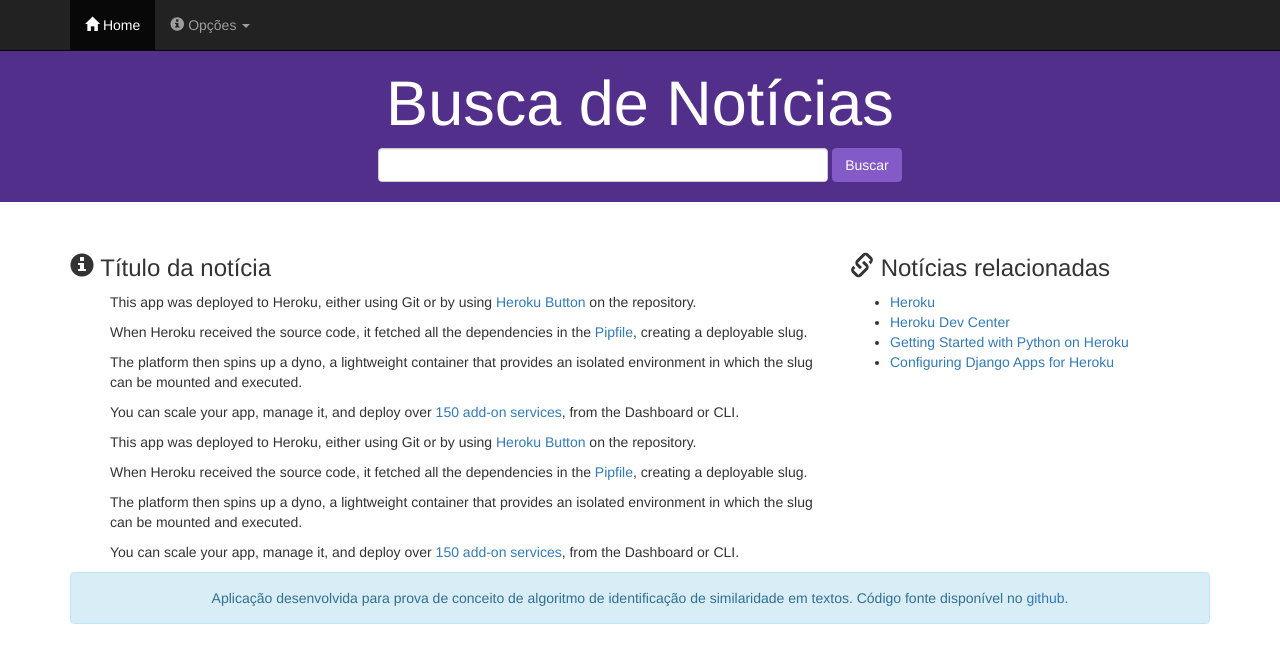
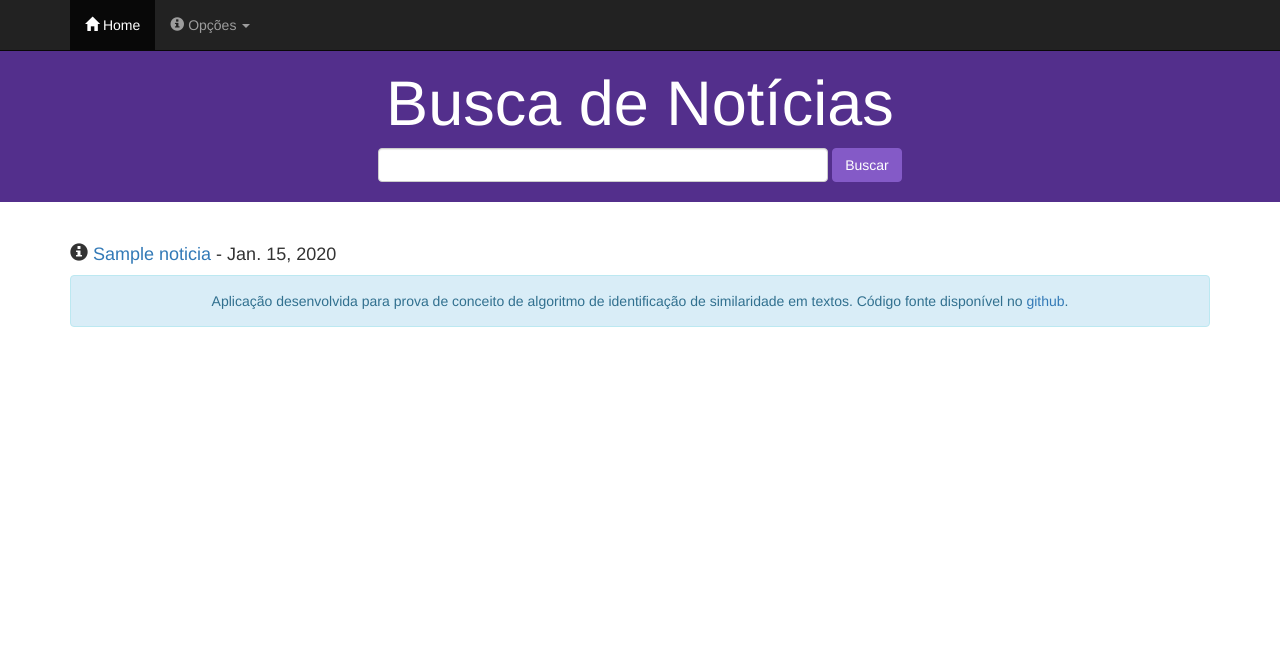
Before and after one commit to rodrigovilela/aed, a Django app: page / in a window 1280 px wide. Shown: the top 663 px of the page. Run offline with Django 3.2, Linux system fonts and the light colour scheme; tables that the repository leaves empty hold one stand-in row (values such as "Sample post"); some libraries are stand-ins or nearby versions.

Commit message:
Primeira versao do modelo e banco

```diff
--- a/gettingstarted/urls.py
+++ b/gettingstarted/urls.py
@@ -16,6 +16,8 @@ import hello.views
 
 urlpatterns = [
     path("", hello.views.index, name="index"),
+    path("buscar/", hello.views.buscar, name="buscar"),
+    path("trechos/", hello.views.trechos, name="trechos"),
     path("news/<int:id>", hello.views.news, name="news"),
     path("admin/", admin.site.urls),
 ]
--- /dev/null
+++ b/hello/forms.py
@@ -0,0 +1,5 @@
+from django import forms
+
+
+class BuscarNoticiaForm(forms.Form):
+    termo = forms.CharField(label='termo', max_length=500)
--- a/hello/templates/base.html
+++ b/hello/templates/base.html
@@ -1,3 +1,5 @@
+{% load staticfiles %}
+
 <!DOCTYPE html>
 <html>
 <head>
@@ -76,6 +78,27 @@
   </div>
 </nav>
 
+<div class="jumbotron text-center">
+  <div class="container">
+    <!--
+    <a href="/" class="lang-logo">
+      <img src="{% static 'lang-logo.png'%}">
+    </a>
+    -->
+    <h1>Busca de Notícias</h1>
+    <!--
+    <p>This is a sample Python application deployed to Heroku. It's a reasonably simple app - but a good foundation for understanding how to get the most out of the Heroku platform.</p>
+    <a type="button" class="btn btn-lg btn-default" href="https://devcenter.heroku.com/articles/getting-started-with-python"><span class="glyphicon glyphicon-flash"></span> Getting Started with Python</a>
+    <a type="button" class="btn btn-lg btn-primary" href="https://github.com/heroku/python-getting-started"><span class="glyphicon glyphicon-download"></span> Source on GitHub</a>
+    -->
+    <form action="/buscar/" method="post" class="form-inline">
+      {% csrf_token %}
+      <input type="text" id="termo" class="form-control form-control-lg" name="termo" size="50" maxlength="500" value="{{ termo }}"/>
+      <button type="submit" class="btn btn-primary mb-2">Buscar</button>
+    </form>
+  </div>
+</div>
+
 {% block content %}{% endblock %}
 
 </body>
--- a/hello/templates/index.html
+++ b/hello/templates/index.html
@@ -3,25 +3,6 @@
 
 {% block content %}
 
-<div class="jumbotron text-center">
-  <div class="container">
-    <!--
-    <a href="/" class="lang-logo">
-      <img src="{% static 'lang-logo.png'%}">
-    </a>
-    -->
-    <h1>Busca de Notícias</h1>
-    <!--
-    <p>This is a sample Python application deployed to Heroku. It's a reasonably simple app - but a good foundation for understanding how to get the most out of the Heroku platform.</p>
-    <a type="button" class="btn btn-lg btn-default" href="https://devcenter.heroku.com/articles/getting-started-with-python"><span class="glyphicon glyphicon-flash"></span> Getting Started with Python</a>
-    <a type="button" class="btn btn-lg btn-primary" href="https://github.com/heroku/python-getting-started"><span class="glyphicon glyphicon-download"></span> Source on GitHub</a>
-    -->
-    <form class="form-inline">
-      <input type="text" id="termo" class="form-control form-control-lg" name="termo" size="50"/>
-      <button type="submit" class="btn btn-primary mb-2">Buscar</button>
-    </form>
-  </div>
-</div>
 <div class="container">
 <!--
   <div class="alert alert-info text-center" role="alert">
@@ -29,32 +10,13 @@
   </div>
   <hr>
 -->
+  {% for noticia in noticias %}
   <div class="row">
     <div class="col-md-8">
-      <h3><span class="glyphicon glyphicon-info-sign"></span> Título da notícia</h3>
-      <ul>
-        <p>This app was deployed to Heroku, either using Git or by using <a href="https://github.com/heroku/python-getting-started">Heroku Button</a> on the repository.</p>
-
-        <p>When Heroku received the source code, it fetched all the dependencies in the <a href="https://github.com/heroku/python-getting-started/blob/master/Pipfile">Pipfile</a>, creating a deployable slug.</p>
-        <p>The platform then spins up a dyno, a lightweight container that provides an isolated environment in which the slug can be mounted and executed.</p>
-        <p>You can scale your app, manage it, and deploy over <a href="https://addons.heroku.com/">150 add-on services</a>, from the Dashboard or CLI.</p>
-        <p>This app was deployed to Heroku, either using Git or by using <a href="https://github.com/heroku/python-getting-started">Heroku Button</a> on the repository.</p>
-
-        <p>When Heroku received the source code, it fetched all the dependencies in the <a href="https://github.com/heroku/python-getting-started/blob/master/Pipfile">Pipfile</a>, creating a deployable slug.</p>
-        <p>The platform then spins up a dyno, a lightweight container that provides an isolated environment in which the slug can be mounted and executed.</p>
-        <p>You can scale your app, manage it, and deploy over <a href="https://addons.heroku.com/">150 add-on services</a>, from the Dashboard or CLI.</p>
-      </ul>
-    </div>
-    <div class="col-md-4">
-      <h3><span class="glyphicon glyphicon-link"></span> Notícias relacionadas</h3>
-      <ul>
-        <li><a href="https://www.heroku.com/home">Heroku</a></li>
-        <li><a href="https://devcenter.heroku.com/">Heroku Dev Center</a></li>
-        <li><a href="https://devcenter.heroku.com/articles/getting-started-with-python">Getting Started with Python on Heroku</a></li>
-        <li><a href="https://devcenter.heroku.com/articles/django-app-configuration">Configuring Django Apps for Heroku</a></li>
-      </ul>
+      <h4><span class="glyphicon glyphicon-info-sign"></span> <a href="/news/{{noticia.id}}">{{noticia.titulo}}</a> - {{noticia.publicacao}}</h4>
     </div>
   </div> <!-- row -->
+  {% endfor %}
    <div class="alert alert-info text-center" role="alert">
     Aplicação desenvolvida para prova de conceito de algoritmo de identificação de similaridade em textos. Código fonte disponível no <a href="https://github.com/rodrigovilela/aed">github</a>.
   </div>
--- a/hello/views.py
+++ b/hello/views.py
@@ -1,42 +1,82 @@
+from django.db.models import Q
 from django.shortcuts import render
-from django.http import HttpResponse
+from django.http import HttpResponse, HttpResponseRedirect
 
+from hello.forms import BuscarNoticiaForm
 from .models import TipoTrecho
 from .models import Noticia
 from .models import Trecho
 
 from similaridade.processador_texto import ProcessadorTexto
 
-# Create your views here.
+
 def index(request):
-    # return HttpResponse('Hello from Python!')
-    return render(request, "index.html")
+    return render(request, 'index.html', {'noticias': buscar_noticias(None)})
+
+
+def buscar(request):
+    # if this is a POST request we need to process the form data
+    termo = ''
+    noticias = []
+    if request.method == 'POST':
+        # create a form instance and populate it with data from the request:
+        form = BuscarNoticiaForm(request.POST)
+        # check whether it's valid:
+        if form.is_valid():
+            termo = form.cleaned_data['termo']
+            noticias = buscar_noticias(termo)
+
+    # if a GET (or any other method) we'll create a blank form
+    else:
+        noticias = buscar_noticias(None)
+        form = BuscarNoticiaForm()
+
+    return render(request, 'index.html', {'form': form, 'noticias': noticias, 'termo': termo})
 
 
 def news(request, id):
 
     noticia = Noticia.objects.get(id=id)
-    trechosTexto = ProcessadorTexto.extrair_trechos(noticia.texto)
-
-    for trechoTexto in trechosTexto:
-        trechoTipoTexto = buscarOuCriarTrecho(trechoTexto, TipoTrecho.TEXTO_NORMAL)
-        trechoTipoHash = buscarOuCriarTrecho(ProcessadorTexto.gerar_hash(trechoTexto), TipoTrecho.HASH_12)
-        adicionarTrecho(noticia, trechoTipoTexto)
-        adicionarTrecho(noticia, trechoTipoHash)
-        noticia.save()
-
-    noticias = Noticia.objects.all()
+    noticias = Noticia.objects.filter(trechos__in=noticia.trechos.all())\
+        .exclude(id=noticia.id)\
+        .distinct()\
+        .order_by('-publicacao')
 
     return render(request, "news.html", {"noticia": noticia, "relacionadas": noticias})
 
 
-def buscarOuCriarTrecho(valor, tipo):
+def trechos(request):
+
+    noticias = Noticia.objects.all()
+
+    for noticia in noticias:
+        trechos_texto = ProcessadorTexto.extrair_trechos(noticia.texto)
+        for trechoTexto in trechos_texto:
+            trecho_tipo_texto = buscar_ou_criar_trecho(trechoTexto, TipoTrecho.TEXTO_NORMAL)
+            trecho_tipo_hash = buscar_ou_criar_trecho(ProcessadorTexto.gerar_hash(trechoTexto), TipoTrecho.HASH_12)
+            adicionar_trecho(noticia, trecho_tipo_texto)
+            adicionar_trecho(noticia, trecho_tipo_hash)
+        noticia.save()
+
+    return news(request, noticias[0].id)
+
+
+def buscar_ou_criar_trecho(valor, tipo):
     trecho = Trecho.objects.filter(valor=valor, tipo=tipo).first()
     if not trecho:
         trecho = Trecho(valor=valor, tipo=tipo)
         trecho.save()
     return trecho
 
-def adicionarTrecho(noticia, trecho):
+
+def adicionar_trecho(noticia, trecho):
     if trecho not in noticia.trechos.all():
         noticia.trechos.add(trecho)
+
+def buscar_noticias(termo):
+    if termo:
+        noticias = Noticia.objects.filter(Q(titulo__icontains=termo) | Q(texto__icontains=termo)) \
+                .order_by('-publicacao')
+    else:
+        noticias = Noticia.objects.all().order_by('-publicacao')[:10]
+    return noticias
--- a/similaridade/processador_texto.py
+++ b/similaridade/processador_texto.py
@@ -15,6 +15,7 @@ class ProcessadorTexto():
         trechos = texto.split(".")
         trechos_validos = []
         for trecho in trechos:
+            trecho = trecho.strip()
             if len(trecho) > 0:
                 trechos_validos.append(trecho.lower())
 
```
Also changed, not shown: hello/templates/news.html (+0 -19 lines).
